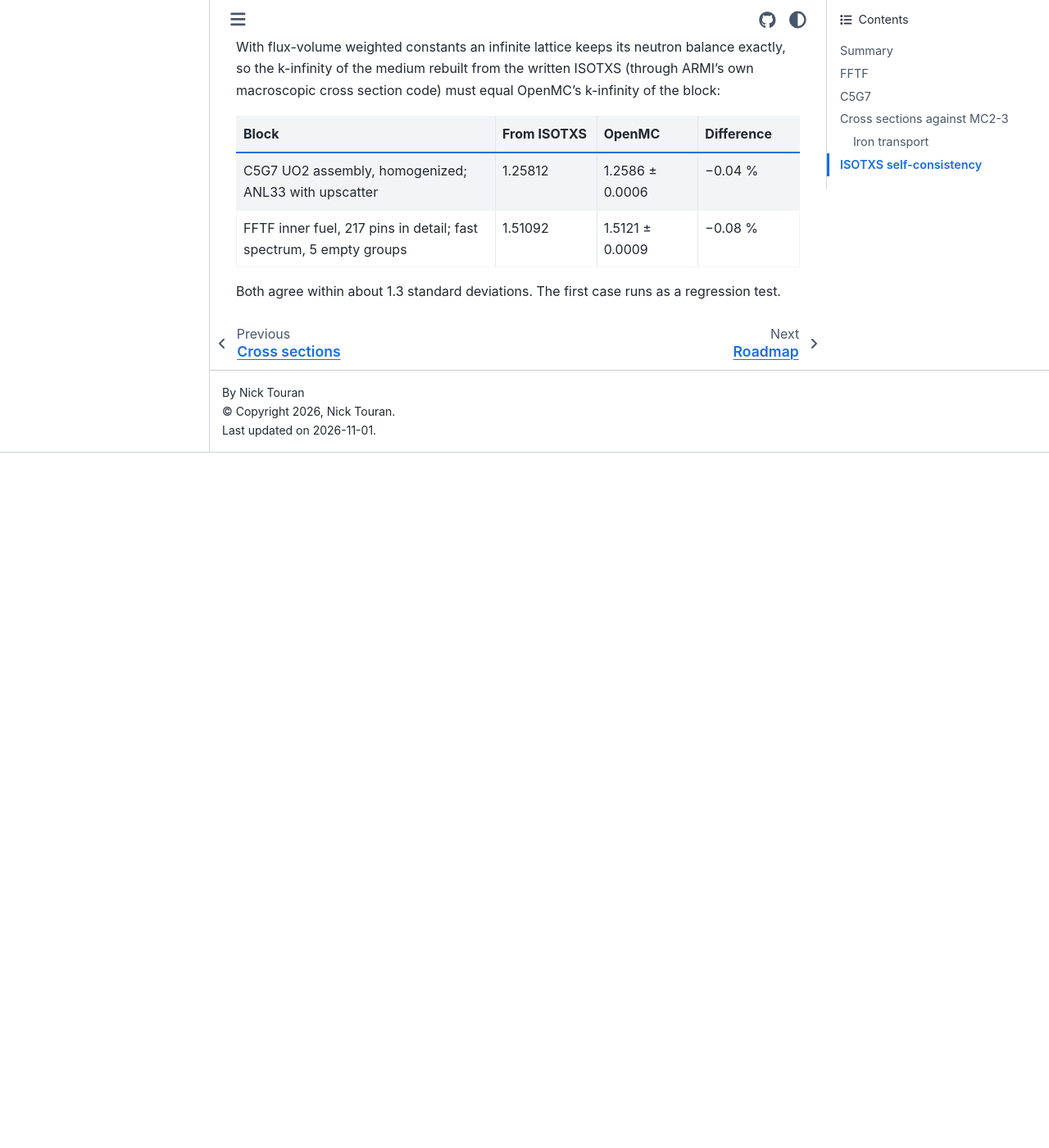
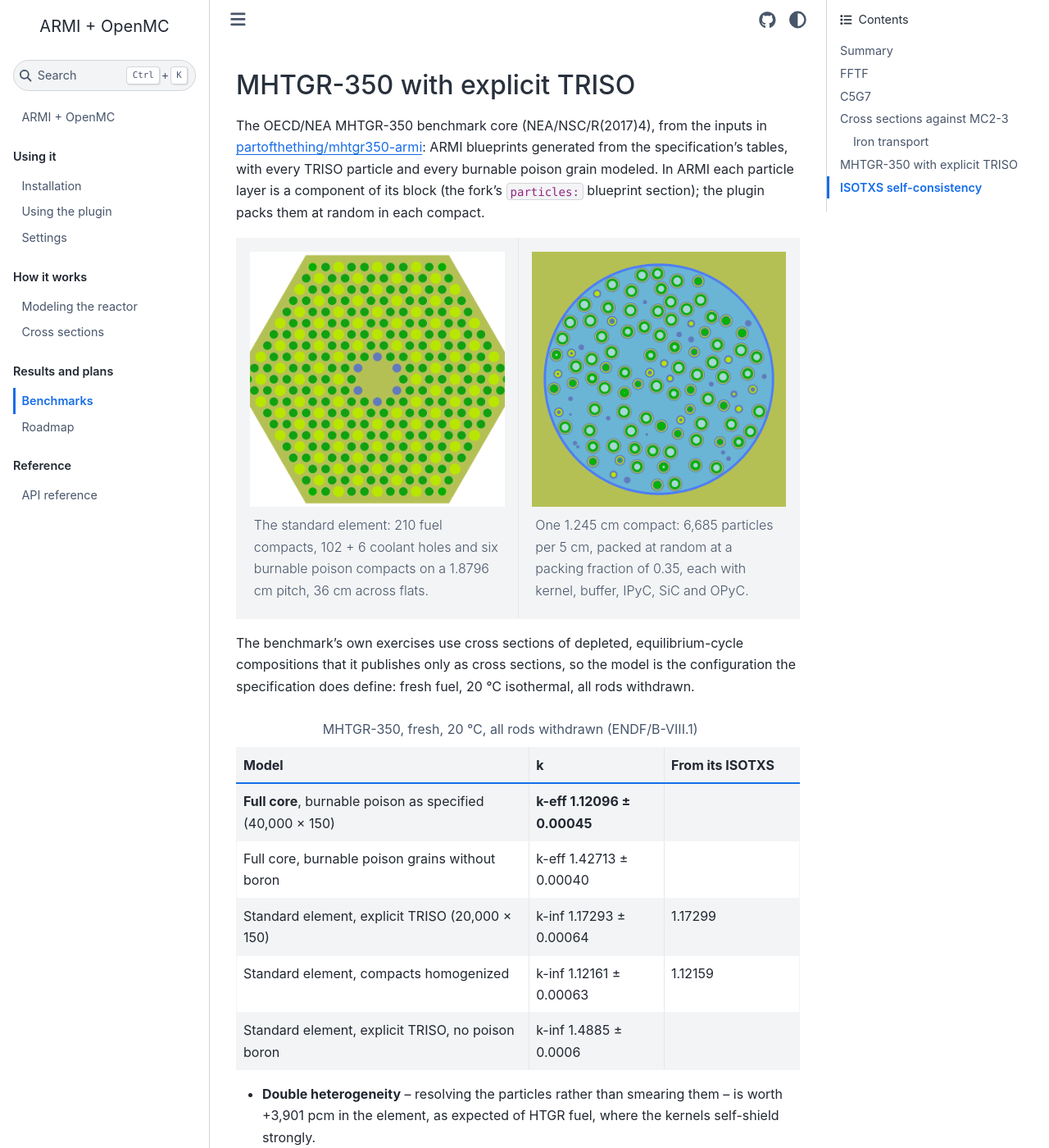
Before and after one commit to partofthething/armi-openmc-plugin, a Sphinx documentation site: the page built from doc/benchmarks.rst, in a window 1280 px wide and 1400 px high, scrolled down 8983 px. Shown: the whole window at 82% size. Built offline with Sphinx 7.4.7 and the Sphinx Book theme 1.1.4, drawn with Linux system fonts in a browser that asks for light colours; before the commit the page ends 9535 px from its top, so only the background shows below that; some of the changed text lies outside the part shown.

Commit message:
Warn about smearing representative blocks; docs for particle fuel and MHTGR-350
ARMI's default Average representative block spreads each nuclide evenly over every component
holding it. For a heterogeneous OpenMC model that moved the MHTGR-350 burnable poison out of its
B4C grains into the block graphite (k-infinity 0.895 instead of 1.173), and the ISOTXS
self-consistency check could not see it. The lattice physics route now warns when a
heterogeneous model is asked to use Average or FluxWeightedAverage blocks; Median keeps a real
block.

Docs: particle fuel (explicit and homogenized TRISO, segments, caching, shared universes,
off-center channels, core radius and outer fill) and the MHTGR-350 results.

Co-Authored-By: Claude Opus 5.5 <noreply@anthropic.com>

```diff
--- a/doc/benchmarks.rst
+++ b/doc/benchmarks.rst
@@ -16,6 +16,10 @@ Summary
      - armi-openmc
      - Reference
      - Difference
+   * - MHTGR-350 fresh core, explicit TRISO, k-eff
+     - 1.12096 ± 0.00045
+     - no continuous-energy reference
+     - double heterogeneity +3,901 pcm (element)
    * - FFTF isothermal critical, k-eff
      - 0.99576 ± 0.00032
      - 0.9993 ± 0.0021 (benchmark)
@@ -299,6 +303,74 @@ cross section in exactly the energy range where fast reactors leak. Monte Carlo
 unaffected; only ISOTXS used by a diffusion solver is. A current-weighted option is on the
 :doc:`roadmap`.
 
+MHTGR-350 with explicit TRISO
+-----------------------------
+
+The OECD/NEA MHTGR-350 benchmark core (NEA/NSC/R(2017)4), from the inputs in
+`partofthething/mhtgr350-armi <https://github.com/partofthething/mhtgr350-armi>`_: ARMI blueprints
+generated from the specification's tables, with every TRISO particle and every burnable poison
+grain modeled. In ARMI each particle layer is a component of its block (the fork's
+``particles:`` blueprint section); the plugin packs them at random in each compact.
+
+.. list-table::
+   :widths: 50 50
+
+   * - .. figure:: _static/mhtgr-block.png
+          :width: 100%
+          :alt: The MHTGR-350 standard fuel element in OpenMC
+
+          The standard element: 210 fuel compacts, 102 + 6 coolant holes and six burnable
+          poison compacts on a 1.8796 cm pitch, 36 cm across flats.
+     - .. figure:: _static/mhtgr-compact.png
+          :width: 100%
+          :alt: One fuel compact with its TRISO particles
+
+          One 1.245 cm compact: 6,685 particles per 5 cm, packed at random at a packing
+          fraction of 0.35, each with kernel, buffer, IPyC, SiC and OPyC.
+
+The benchmark's own exercises use cross sections of depleted, equilibrium-cycle compositions
+that it publishes only as cross sections, so the model is the configuration the specification
+does define: fresh fuel, 20 °C isothermal, all rods withdrawn.
+
+.. list-table:: MHTGR-350, fresh, 20 °C, all rods withdrawn (ENDF/B-VIII.1)
+   :header-rows: 1
+   :widths: 52 24 24
+
+   * - Model
+     - k
+     - From its ISOTXS
+   * - **Full core**, burnable poison as specified (40,000 × 150)
+     - **k-eff 1.12096 ± 0.00045**
+     -
+   * - Full core, burnable poison grains without boron
+     - k-eff 1.42713 ± 0.00040
+     -
+   * - Standard element, explicit TRISO (20,000 × 150)
+     - k-inf 1.17293 ± 0.00064
+     - 1.17299
+   * - Standard element, compacts homogenized
+     - k-inf 1.12161 ± 0.00063
+     - 1.12159
+   * - Standard element, explicit TRISO, no poison boron
+     - k-inf 1.4885 ± 0.0006
+     -
+
+* **Double heterogeneity** -- resolving the particles rather than smearing them -- is worth
+  +3,901 pcm in the element, as expected of HTGR fuel, where the kernels self-shield strongly.
+* **The cross sections close**: the k-infinity of the homogenized medium rebuilt from each
+  ISOTXS matches OpenMC's within statistics, explicit particles included.
+* **The burnable poison** holds down 18,100 pcm in the element and 19,100 pcm in the core;
+  leakage costs the core 2,900--3,950 pcm against the element's infinite lattice.
+* **Representative blocks**: the element runs use ``xsBlockRepresentation: Median``. ARMI's
+  default ``Average`` representative block spreads each nuclide over every component holding
+  it, which suits a homogenized lattice code but here moved the poison out of its grains into
+  the graphite (k-infinity 0.895 instead of 1.173). The plugin now warns about it. The ISOTXS
+  self-consistency check cannot catch such an error: it checks a library against its own block.
+
+The full core has 163 columns and 1,956 blocks, 660 of them with explicit particles; one fuel and
+one poison compact are packed and shared, so the model has about 150,000 cells and runs in under
+0.5 GB, at about 4,400 histories per second on 12 threads (25 minutes). The element takes 15.
+
 ISOTXS self-consistency
 -----------------------
 
--- a/doc/roadmap.rst
+++ b/doc/roadmap.rst
@@ -60,5 +60,7 @@ Also planned
 * Higher-order (P1+) scattering and gamma libraries (GAMISO/PMATRX) in XS mode, and better
   hexagonal colorsets.
 * Shapes beyond circles, hexagons and rectangles drawn exactly instead of smeared.
+* Pebble beds: explicit particles in spherical pebbles, and pebbles packed in a vessel, with the
+  same packing machinery as compacts.
 * Reactivity coefficient and control rod worth calculations driven from ARMI.
 * A standing set of verification problems rerun on every change, in CI.
```
Also changed, not shown: README.md (+4 -0 lines), doc/modeling.rst (+37 -0 lines), doc/_static/mhtgr-block.png (added), doc/_static/mhtgr-compact-xz.png (added), doc/_static/mhtgr-compact.png (added), 2 other files.
